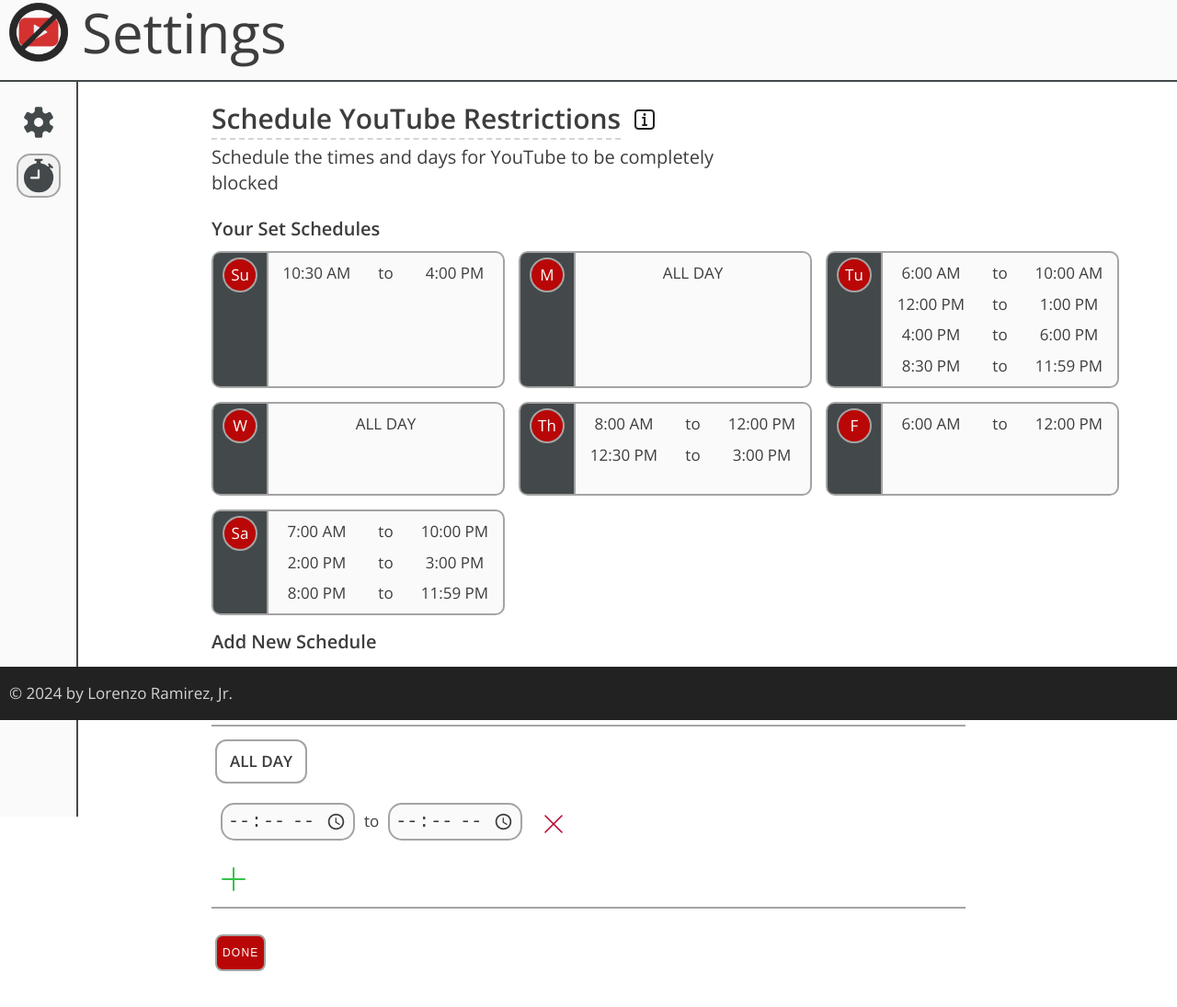
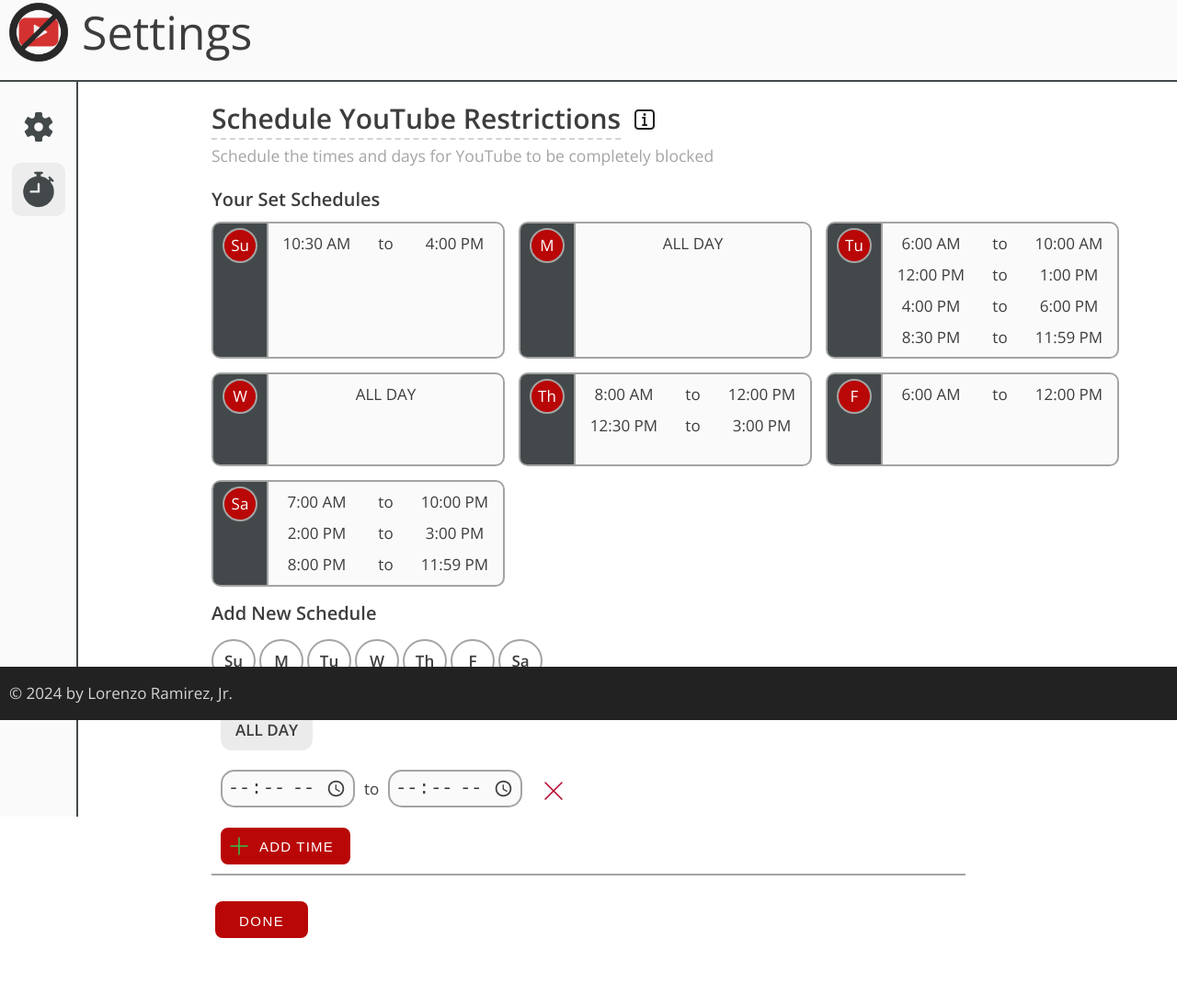
Before and after one commit to LenchetoFC/youtube-usage-regulator, a browser extension: page html/settings-schedule.html in a window 1280 px wide. Shown: the part 17-1112 px from the top of the page at 92% size. Drawn offline with nearby package versions, Linux system fonts and the light colour scheme.

Commit message:
1. Adjusted typical button stylings 2. Changed plus sign to button with words 3. Finished add new schedule time placeholder

```diff
--- a/html/settings-schedule.html
+++ b/html/settings-schedule.html
@@ -274,8 +274,9 @@
                 <img class="icon-button-extra-small button-icon" src="/images/icon-delete.svg" alt="Trash can delete button">
               </button>
             </section>
-            <button class="btn">
+            <button class="btn plus-btn">
               <img class="icon-button-small button-icon" src="/images/icon-plus.svg" alt="plus button">
+              <div>Add Time</div>
             </button>
           </section>
           <br>
--- a/styles/styles.css
+++ b/styles/styles.css
@@ -37,7 +37,7 @@
   margin: 0;
 }
 h1 {
-  font-size: 6rem;
+  font-size: 5rem;
   line-height: 0.85;
 }
 h2 {
@@ -46,7 +46,8 @@
   margin-right: 10px;
 }
 h3 {
-  font-size: 2rem;
+  font-size: 1.75rem;
+  color: var(--full-border);
 }
 h4 {
   font-size: 2rem;
@@ -72,17 +73,17 @@
   transition: 0.3s;
 }
 button:hover {
-  background-color: #ededed;
+  opacity: 90%;
 }
 .button-icon {
   transition: 0.1s;
 }
 button:active {
-  background-color: #e4e4e4;
+  opacity: 100%;
 
-  & .button-icon {
+  /* & .button-icon {
     width: 85%;
-  }
+  } */
 }
 .btn {
   background: transparent;
@@ -101,16 +102,23 @@
   justify-content: center;
 }
 .typical-button {
+  display: flex;
+  align-items: flex-start;
+  height: 40px;
+  padding: 12px 24px;
   margin: 4px;
+  border-radius: 8px;
   width: fit-content;
   background-color: var(--tertiary-color);
-  border: 2px solid var(--full-border);
-  color: var(--background);
+  color: var(--body-color);
+  font-size: 1.5rem;
+  user-select: none;
 }
 .typical-button:hover {
+  background-color: #940505;
+}
+.typical-button:active {
   background-color: var(--tertiary-color);
-  opacity: 90%;
-  border: 2px solid transparent;
 }
 
 /* Icons */
@@ -118,7 +126,8 @@
   width: 64px;
 }
 .icon-button-medium {
-  width: 48px;
+  width: 58px;
+  padding: 6px;
 }
 .icon-button-small {
   width: 32px;
@@ -192,15 +201,14 @@
 }
 nav > a > img:hover {
   background-color: #ededed;
-  border-radius: 15px;
+  border-radius: 20px;
 }
 nav > a > img:active {
   background-color: #e4e4e4;
 }
 .current-page {
-  background-color: #f2f2f2;
-  border: 2px solid var(--full-border);
-  border-radius: 15px;
+  background-color: #ededed;
+  border-radius: 10px;
 }
 
 /* Footer */
@@ -327,7 +335,7 @@
   cursor: pointer;
 }
 
-input[type="checkbox" i] {
+input[type="checdkbox" i] {
   cursor: pointer;
   accent-color: var(--color-to-action-color);
 }
@@ -740,7 +748,7 @@
 .checkbox-item {
   float: left;
   overflow: hidden;
-  margin: 4px;
+  margin: 4px 4px 4px 0;
   width: 25%;
   background-color: var(--background);
   border: 2px solid var(--full-border);
@@ -763,8 +771,10 @@
   }
 }
 .checkbox-square {
+  background-color: #00000014;
   width: 100px;
   border-radius: 12px;
+  border: none;
 }
 .checkbox-circle {
   width: 48px;
@@ -796,7 +806,6 @@
 }
 .checkbox-item input:checked + span {
   background-color: var(--tertiary-color);
-  border: none;
   color: var(--background);
 }
 
@@ -895,14 +904,14 @@
   flex-direction: column;
   align-items: flex-start;
   gap: 5px;
-  padding: 10px 0;
+  padding: 10px;
   border-top: 2px solid var(--full-border);
   border-bottom: 2px solid var(--full-border);
 }
 .schedule-new-time {
   display: flex;
   align-items: center;
-  padding: 10px;
+  padding: 10px 0;
   gap: 10px;
 }
 input[type="time" i] {
@@ -913,8 +922,22 @@
   font-size: 20px;
   cursor: pointer;
 }
-
 input[type="time"]::-webkit-calendar-picker-indicator{
   filter: invert(25%) sepia(0%) saturate(30%) hue-rotate(193deg) brightness(93%) contrast(96%);
   cursor: pointer;
 }
+.plus-btn {
+  width: fit-content;
+  padding: 6px;
+  background-color: var(--tertiary-color);
+  color: var(--text);
+
+  & img {
+    width: 24px;
+  }
+  & div {
+    color: var(--background);
+    margin: 0 10px;
+    font-size: 1.5rem;
+  }
+}
```
